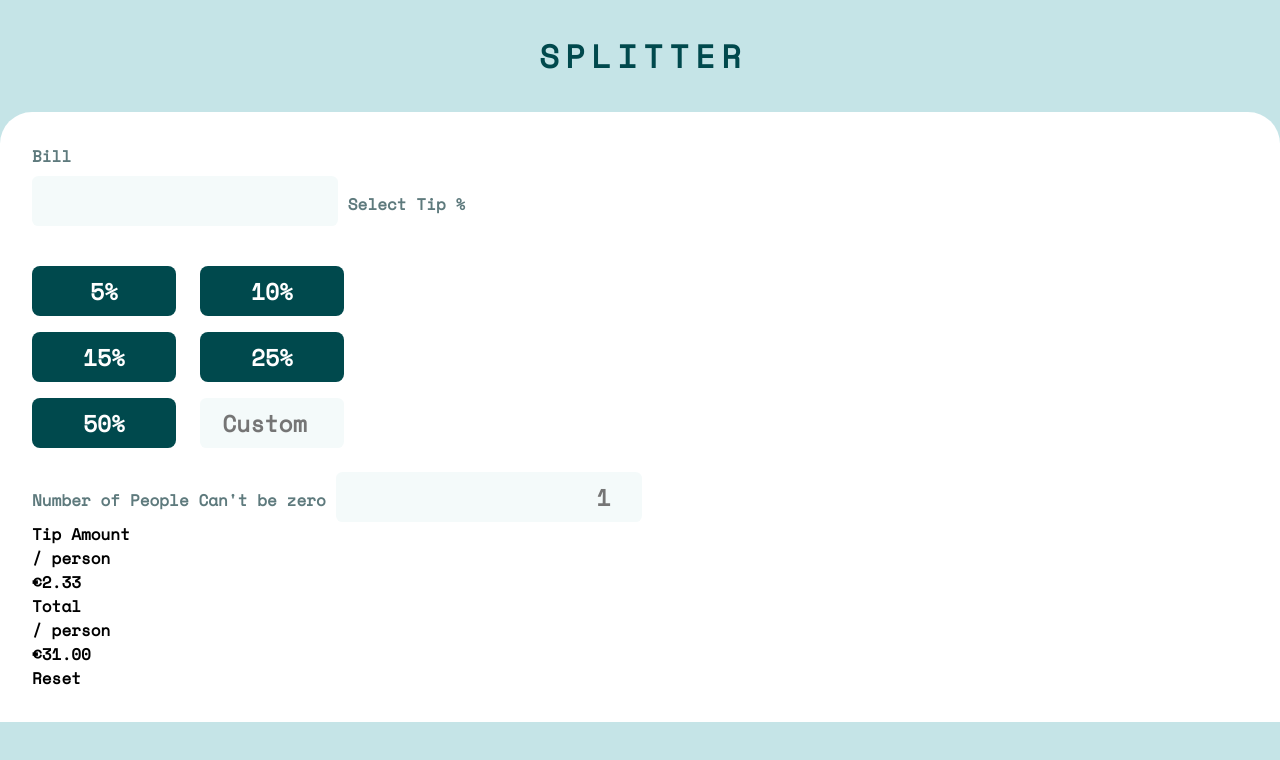
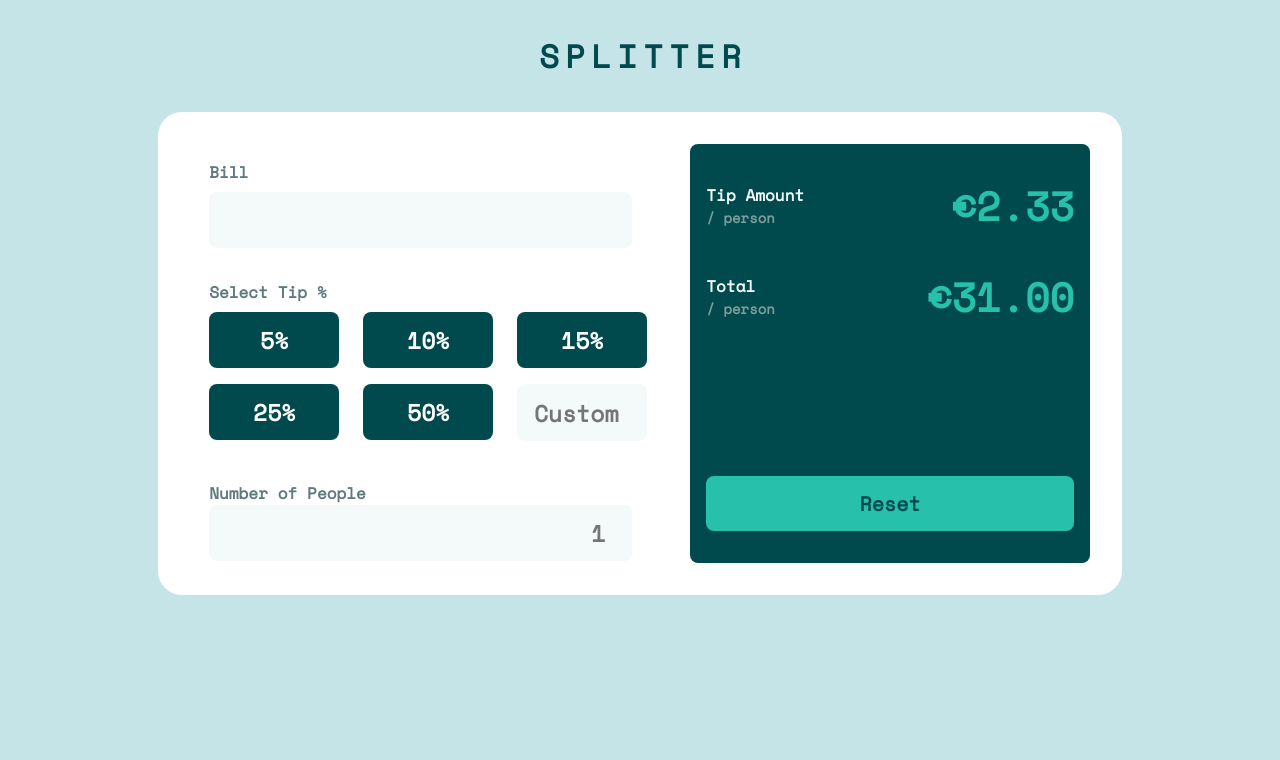
Before and after one commit to robert0203/tipCalculator, a website: page index.html in a window 1280 px wide. Drawn offline with nearby package versions, Linux system fonts and the light colour scheme.

Commit message:
CSS fertig gemacht und für Screen angepasst

```diff
--- a/style.css
+++ b/style.css
@@ -18,8 +18,6 @@ body {
     flex-direction: column;
     display: flex;
     padding: 2rem;
-
-
 }
 
 label {
@@ -37,7 +35,7 @@ input {
     text-align: right;
     padding: 0.5rem;
     padding-right: 1rem;
-    border-radius: 0.4rem;
+    border-radius: 0.5rem;
 }
 
 h1 {
@@ -51,7 +49,7 @@ h1 {
     grid-template-columns: 144px 144px;
     row-gap: 1rem;
     column-gap: 1.5rem;
-    margin-bottom: 1.5rem;
+    margin-bottom: 2rem;
     margin-top: 0.5rem;
 }
 
@@ -78,3 +76,120 @@ h1 {
     margin-bottom: 2rem;
     margin-top: 0.5rem;
 }
+
+.numberOfPeople {
+    margin-bottom: 2rem;
+    margin-top: 0.5rem;
+}
+
+.inputError {
+    color: orangered;
+    display: none;
+    text-align: right;
+}
+
+.greenCard {
+    background-color: hsl(183, 100%, 15%);
+    border-radius: 0.5rem;
+    padding: 2rem 1rem;
+    color: hsl(189, 41%, 97%);
+}
+
+.tipResult {
+    align-items: center;
+    display: flex;
+    justify-content: space-between;
+    margin-bottom: 2rem;
+}
+
+.total {
+    align-items: center;
+    display: flex;
+    justify-content: space-between;
+    margin-bottom: 2rem;
+}
+
+.amountTip {
+    color: hsl(172, 67%, 45%);
+    font-size: 30px;
+}
+
+.amountTotal {
+    color: hsl(172, 67%, 45%);
+    font-size: 30px;
+}
+
+.proPerson {
+    font-size: 14px;
+    color: hsl(184, 14%, 56%);
+}
+
+.buttonReset {
+    text-align: center;
+    font-size: 20px;
+    color:  hsl(183, 100%, 15%);
+    background-color: hsl(172, 67%, 45%);
+    padding: 0.5rem;
+    border-radius: 0.5rem;
+    cursor: pointer;
+}
+
+@media screen {
+
+body {
+    display: flex;
+    flex-direction: column;
+    align-items: center;
+}
+
+.greenCard {
+    flex-direction: column;
+    display: flex;
+    align-content: space-between;
+    width: 450px;
+}
+
+.whiteCard {
+    flex-direction: row;
+    height: 419px;
+    border-radius: 1.5rem;
+    width: 900px;
+}
+
+input {
+    width: 400px;
+    padding: 0.7rem;
+}
+
+.container1 {
+    margin-top: 1rem;
+    margin-left: 1.2rem;
+    display: flex;
+    flex-direction: column;
+}
+
+.button {
+    height: 56px;
+}
+
+.buttonPercent {
+    display: grid;
+    grid-template-columns: 130px 130px 130px;
+    row-gap: 1rem;
+    column-gap: 1.5rem;
+}
+
+.buttonReset {
+    margin-top: auto;
+    padding: 13px 0px;
+}
+
+.amountTip {
+    font-size: 40px;
+}
+
+.amountTotal {
+    font-size: 40px;
+}
+
+}
```
